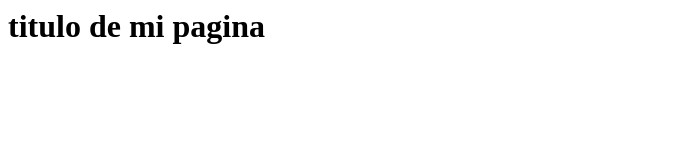
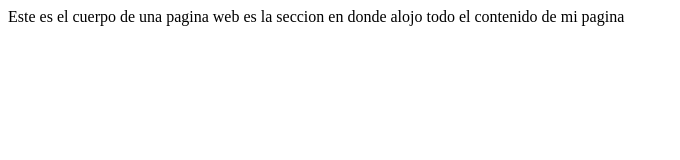
Before and after one commit to KittyLore/Nuevo, a plain HTML site: page index.html in a window 1280 px wide. Shown: the whole page, without its empty margins (0-680 px from the left). Drawn offline with Linux system fonts and the light colour scheme.

Commit message:
PLANTILLA
Segunda actualizacion

```diff
--- a/index.html
+++ b/index.html
@@ -6,12 +6,17 @@
 
 <head>
 
+
+<title>
+    Es el titulo que pararece en el investigador
+
+</title>
 </head>
 
 <body>
+    Este es el cuerpo de una pagina web es la seccion en donde alojo todo el contenido de mi pagina
 
 
-    <h1> titulo de mi pagina</h1>
 
 </body>
 
```
